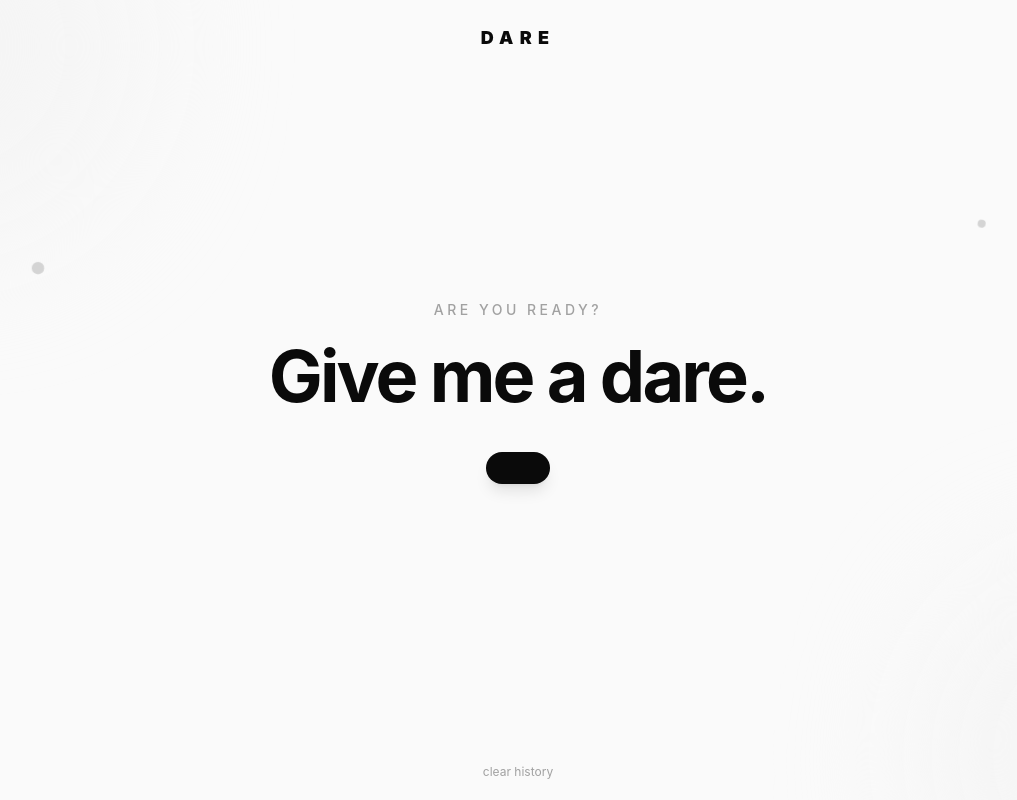
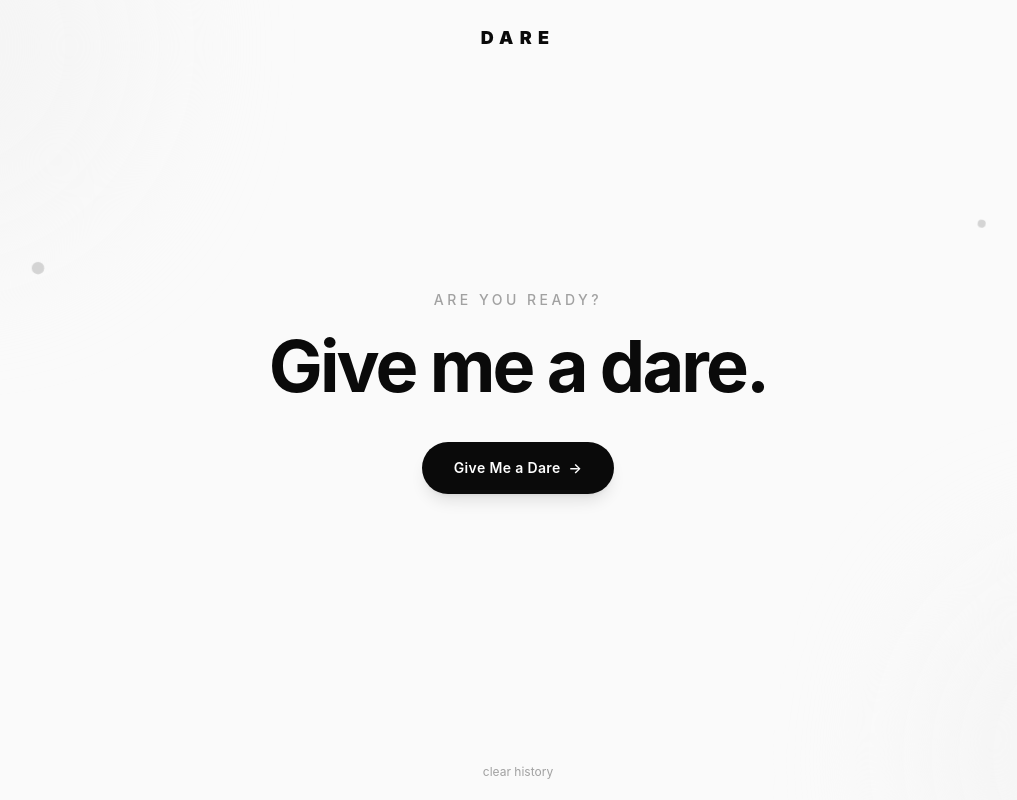
Before and after one commit to balajilaygude/E-commerce-website, a React (Vite) app: page / in a window 1280 px wide. Shown: the whole page, without its empty margins (122-1139 px from the left). Built offline with nearby package versions, Linux system fonts and the light colour scheme.

Commit message:
chnageing the code

```diff
--- a/src/components/DareButton.jsx
+++ b/src/components/DareButton.jsx
@@ -49,6 +49,15 @@ export default function DareButton({
         }
       `}
     >
+      <span className="relative z-10 flex items-center gap-2">
+        {children}
+
+        {!secondary && (
+          <span className="transition-transform duration-300 group-hover:translate-x-1">
+            →
+          </span>
+        )}
+      </span>
     </button>
   );
 }
```
